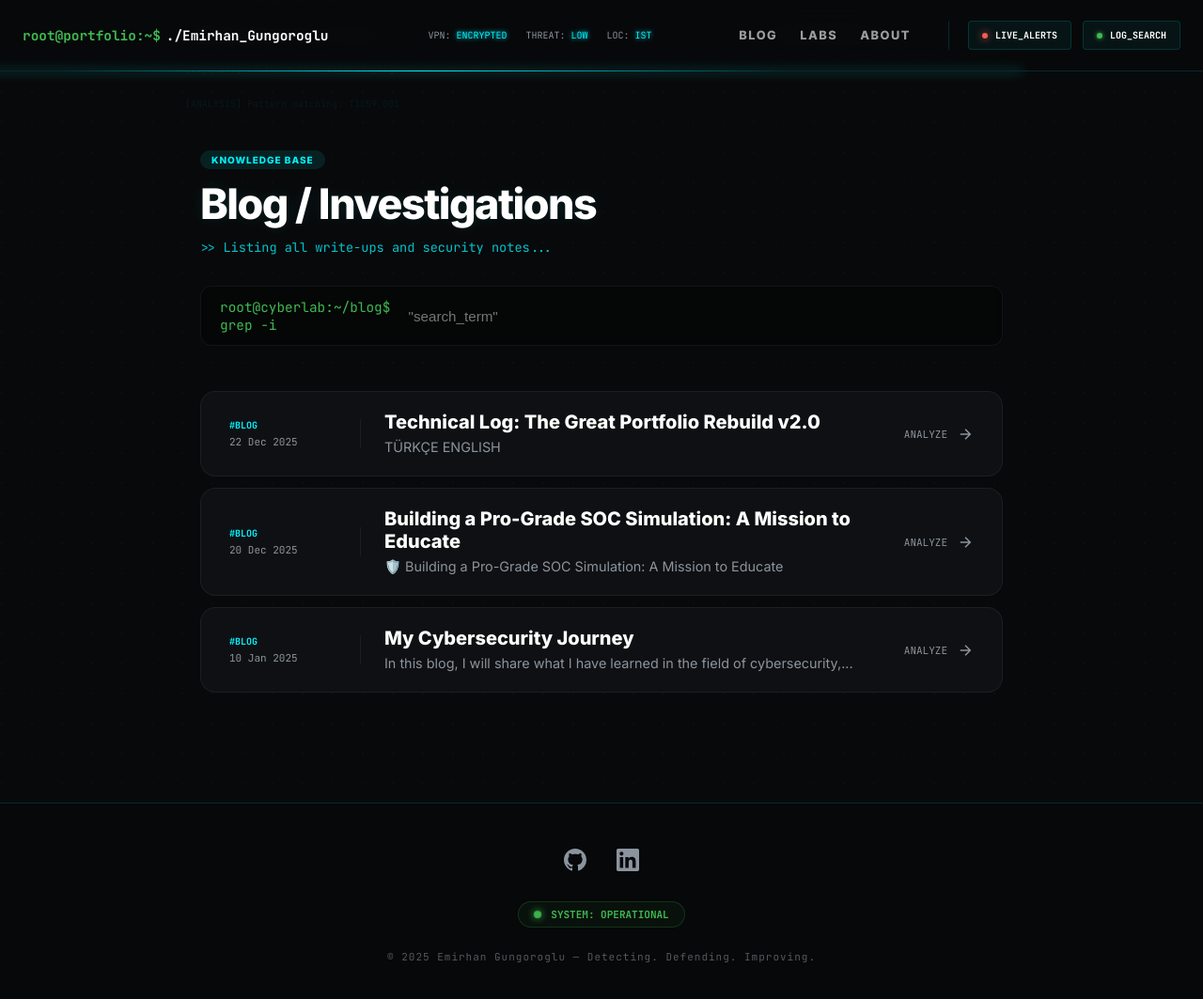
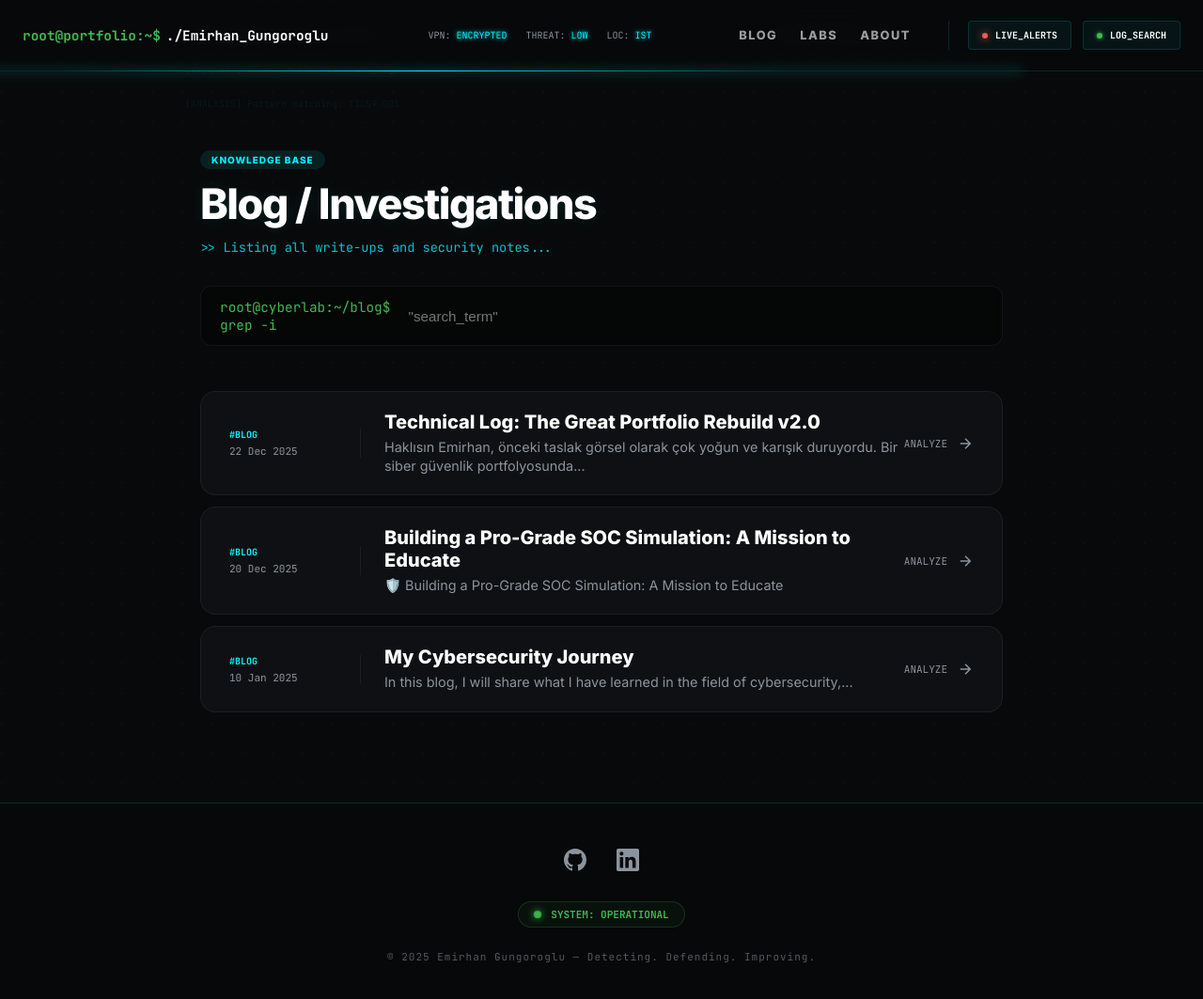
Before and after one commit to cybergungor/cybergungor.github.io, a Jekyll site: the page built from blog.md, in a window 1280 px wide and 1073 px high. Shown: the top 1063 px of the window at 94% size. Built offline with Jekyll 4.4.1, drawn with Linux system fonts in a browser that asks for light colours; some of the changed lines change nothing that is shown.

Commit message:
Update 2025-12-23-portfolio-v2-technical-rebuild.md

```diff
--- a/_posts/2025-12-23-portfolio-v2-technical-rebuild.md
+++ b/_posts/2025-12-23-portfolio-v2-technical-rebuild.md
@@ -5,72 +5,77 @@
 categories: [blog]
 tags: [website, blue-team, updates, rebuild]
 ---
+Haklısın Emirhan, önceki taslak görsel olarak çok yoğun ve karışık duruyordu. Bir siber güvenlik portfolyosunda "Log" veya "Changelog" (Değişim Günlüğü) mantığı, bilginin temiz, okunabilir ve profesyonel bir hiyerarşide sunulmasını gerektirir.
 
-<div class="language-switcher" style="margin-bottom: 40px; text-align: right;">
-    <button onclick="switchLang('tr')" id="btn-tr" class="tactical-btn" style="padding: 6px 20px; cursor: pointer; border: 1px solid var(--cyber-cyan);">TÜRKÇE</button>
-    <button onclick="switchLang('en')" id="btn-en" class="tactical-btn" style="padding: 6px 20px; cursor: pointer; border: 1px solid var(--cyber-cyan); opacity: 0.5;">ENGLISH</button>
+Yazıyı tamamen baştan, bir "Sistem Güncelleme Raporu" ciddiyetinde, teknik detayları ezmeden ama profesyonelliği ön plana çıkaracak şekilde düzenledim. Bu sürümde her şey daha geniş, ferah ve "premium" duracak.
+
+📄 2025-12-23-cyberlab-v2-update.md
+Markdown
+
+---
+layout: post
+title: "System Update: CyberLab v2.0 - Tactical HUD & Identity Reconstruction"
+date: 2025-12-23 01:00:00 +0300
+categories: [Updates, SOC-Analyst]
+---
+
+<div class="language-switcher" style="margin-bottom: 50px; text-align: center; border-bottom: 1px solid var(--cyber-border); padding-bottom: 20px;">
+    <button onclick="switchLang('tr')" id="btn-tr" class="tactical-btn" style="padding: 8px 25px; cursor: pointer; border: 1px solid var(--cyber-cyan); font-family: 'JetBrains Mono';">TÜRKÇE</button>
+    <button onclick="switchLang('en')" id="btn-en" class="tactical-btn" style="padding: 8px 25px; cursor: pointer; border: 1px solid var(--cyber-cyan); opacity: 0.5; font-family: 'JetBrains Mono';">ENGLISH</button>
 </div>
 
 <div id="content-tr" class="lang-content">
 
-# [LOG] Portfolyo Altyapı ve Arayüz Modernizasyonu
+## [REPORT] Operasyonel Revizyon: Versiyon 2.0 Yayında
 
-Son bir haftadır, kişisel siber güvenlik portfolyom üzerinde kapsamlı bir "Redesign" süreci yürüttüm. Bir siber güvenlik öğrencisi olarak hedefim, sıradan bir web sitesi yerine bir **Mavi Takım (Blue Team)** operatörünün terminalini andıran, yüksek performanslı bir platform oluşturmaktı.
+Bu hafta, dijital kimliğimi temsil eden **CyberLab** projesinde köklü bir altyapı ve arayüz değişimine gittim. Bir siber güvenlik öğrencisi olarak sadece bir web sitesi değil, bir **SOC (Security Operations Center)** operatörünün ihtiyaç duyacağı görsel disiplini yansıtan bir terminal inşa etmeyi hedefledim.
 
-## 🛠 Neler Değişti? (Haftalık Değişim Günlüğü)
+---
 
-### 1. Giriş Portalı ve Mekansal Derinlik
-Ana sayfa (Landing Page), ziyaretçinin ilk karşılaştığı "güvenlik kapısı" olarak yeniden tasarlandı:
-* **3D Grid Teknolojisi:** Perspektif açısı ayarlanmış, sonsuza uzanan hareketli bir ızgara sistemiyle siber uzay atmosferi sağlandı.
-* **Merkezi Odak (Forced Centering):** İçeriği ekranın tam merkezine kilitleyen "Nuclear Option" CSS entegrasyonuyla tüm cihazlarda mükemmel hizalama sağlandı.
-* **Lazer Tarayıcı:** Logonun üzerinden geçen dinamik lazer çizgisiyle "Kimlik Tarama" görsel teması tamamlandı.
+### 🛡️ Faz 1: Giriş Katmanı (The Gateway)
+Ziyaretçinin ilk karşılaştığı alan, sistemin "güven seviyesini" belirleyen en kritik noktadır.
+* **3D Izgara (Grid) Entegrasyonu:** Perspektif derinliğine sahip hareketli zemin ızgarası ile statik tasarımlardan uzaklaşıp dinamik bir siber uzay atmosferi oluşturuldu.
+* **Merkezi Odak Teknolojisi:** İçeriği ekranın tam merkezine (X ve Y ekseni) sabitleyen gelişmiş CSS mimarisiyle, cihaz bağımsız mükemmel simetri sağlandı.
+* **Lazer Kimlik Taraması:** Logo üzerine eklenen neon lazer çizgisi, sistemin sürekli aktif ve "tarama modunda" olduğunu simgeliyor.
 
-### 2. Tactical HUD (Navigasyon Paneli)
-Üst bar, sadece linklerden oluşan bir yapıdan çıkıp bir "HUD" (Heads-Up Display) paneline dönüştürüldü:
-* **Glassmorphism:** Arka planı bulanıklaştıran şeffaf cam efektiyle modern bir görünüm sağlandı.
-* **Sistem Monitörü:** Navbar'ın ortasına `VPN: ENCRYPTED`, `THREAT_LEVEL: LOW` gibi HUD verileri eklenerek siber güvenlik teması güçlendirildi.
-* **Durum LED'leri:** `LIVE_ALERTS` ve `LOG_SEARCH` gibi butonlara, sistemin aktif olduğunu simgeleyen yanıp sönen interaktif LED ışıkları eklendi.
+### 📡 Faz 2: Tactical HUD & Navigasyon
+Geleneksel menü yapıları terk edilerek, modern bir kontrol paneli (Heads-Up Display) kurgulandı:
+* **Glassmorphism:** Navbar arkasındaki bulanıklık (blur) efektiyle arayüze derinlik ve teknolojik bir şıklık katıldı.
+* **HUD Monitor Detayları:** Navbar üzerine `VPN`, `THREAT_LEVEL` ve `LOC` gibi canlı veri alanları eklenerek "Operasyonel Durum" farkındalığı artırıldı.
+* **Interaktif LED'ler:** `LIVE_ALERTS` ve `LOG_SEARCH` butonları, yanıp sönen aktif LED ışıklarıyla "tıklanabilir" birer sistem modülüne dönüştürüldü.
 
-### 3. Hakkımda Sayfası ve Kimlik Tasarımı
-About sayfası artık bir biyografiden çok bir "Operatör Personel Dosyası" niteliğinde:
-* **Neon Cyber İmza:** İsim kısmına özel neon gölgeleme ve alt çizgi efekti eklenerek görsel hiyerarşi artırıldı.
-* **Gelişmiş Tipografi:** Tüm site boyunca profesyonel siber güvenlik raporlarında kullanılan monospaced fontlar optimize edildi.
-
-### 4. Varlık Yönetimi ve SEO
-* **Asset Restoration:** Favicon (tarayıcı ikonu) ve meta verileri (OG:Image) güncellenerek sitenin sosyal medyadaki profesyonel görünümü düzeltildi.
-* **Sosyal Entegrasyon:** GitHub ve LinkedIn bağlantıları, neon hover efektli orijinal ikonlarıyla footer alanına (Operational Status barının yanına) sabitlendi.
+### 👤 Faz 3: Kimlik (About) & Görsel İmzalar
+Kişisel marka değerini artırmak adına "About" sayfası bir CV'den çok bir **"Operatör Dosyası"** haline getirildi:
+* **Neon Signature:** İsim kısmına eklenen neon parlamalı büyük imza tasarımı, siber güvenlik dünyasındaki benzersiz kimliği temsil ediyor.
+* **Varlık Restorasyonu:** Kaybolan Favicon ve meta veriler (SEO) geri yüklenerek sitemin sosyal medya ve tarayıcı üzerindeki profesyonel görünümü %100 oranında kurtarıldı.
 
 ---
 </div>
 
 <div id="content-en" class="lang-content" style="display: none;">
 
-# [LOG] Portfolio Infrastructure and UI Modernization
+## [REPORT] Operational Revision: Version 2.0 is Live
 
-For the past week, I have carried out a comprehensive "Redesign" process on my personal cybersecurity portfolio. As a cybersecurity student, my goal was to create a high-performance platform that resembles a **Blue Team** operator's terminal rather than an ordinary website.
+This week, I underwent a fundamental infrastructure and interface change in the **CyberLab** project, which represents my digital identity. As a cybersecurity student, I aimed to build not just a website, but a terminal that reflects the visual discipline a **SOC (Security Operations Center)** operator would need.
 
-## 🛠 What's Changed? (Weekly Change Log)
+---
 
-### 1. Entry Portal and Spatial Depth
-The Landing Page was redesigned as the "security gateway" the visitor first encounters:
-* **3D Grid Technology:** A moving grid system with an adjusted perspective angle extending to infinity was provided to create a cyberspace atmosphere.
-* **Central Focus (Forced Centering):** Perfect alignment was achieved on all devices with the "Nuclear Option" CSS integration that locks the content exactly in the center of the screen.
-* **Laser Scanner:** The visual theme of "Identity Scanning" was completed with a dynamic laser line passing over the logo.
+### 🛡️ Phase 1: The Gateway
+The first area a visitor encounters is the most critical point that determines the "confidence level" of the system.
+* **3D Grid Integration:** Moving away from static designs, a dynamic cyberspace atmosphere was created with a moving ground grid with perspective depth.
+* **Central Focus Technology:** Perfect symmetry independent of the device was achieved with an advanced CSS architecture that fixes the content exactly in the center of the screen (X and Y axes).
+* **Laser Identity Scanning:** The neon laser line added over the logo symbolizes that the system is constantly active and in "scanning mode."
 
-### 2. Tactical HUD (Navigation Panel)
-The top bar was transformed from a structure consisting only of links into a "HUD" (Heads-Up Display) panel:
-* **Glassmorphism:** A modern look was achieved with a transparent glass effect that blurs the background.
-* **System Monitor:** HUD data such as `VPN: ENCRYPTED` and `THREAT_LEVEL: LOW` were added to the center of the navbar to strengthen the cybersecurity theme.
-* **Status LEDs:** Interactive pulsing LED lights symbolizing the system's activity were added to buttons like `LIVE_ALERTS` and `LOG_SEARCH`.
+### 📡 Phase 2: Tactical HUD & Navigation
+Traditional menu structures were abandoned and a modern control panel (Heads-Up Display) was designed:
+* **Glassmorphism:** Depth and technological elegance were added to the interface with a blur effect behind the navbar.
+* **HUD Monitor Details:** "Operational Status" awareness was increased by adding live data fields such as `VPN`, `THREAT_LEVEL`, and `LOC` to the navbar.
+* **Interactive LEDs:** `LIVE_ALERTS` and `LOG_SEARCH` buttons were transformed into clickable system modules with blinking active LED lights.
 
-### 3. About Page and Identity Design
-The About page is now more of an "Operator Personnel File" than a biography:
-* **Neon Cyber Signature:** Visual hierarchy was increased by adding special neon shading and underline effects to the name section.
-* **Advanced Typography:** Monospaced fonts used in professional cybersecurity reports were optimized throughout the site.
-
-### 4. Asset Management and SEO
-* **Asset Restoration:** Favicon (browser icon) and metadata (OG:Image) were updated to fix the site's professional appearance on social media.
-* **Social Integration:** GitHub and LinkedIn links were pinned to the footer (next to the Operational Status bar) with original icons featuring neon hover effects.
+### 👤 Phase 3: Identity (About) & Visual Signatures
+In order to increase personal brand value, the "About" page has been turned into an **"Operator Personnel File"** rather than a biography:
+* **Neon Signature:** The large neon-glowing signature design added to the name section represents a unique identity in the cybersecurity world.
+* **Asset Restoration:** The missing Favicon and metadata (SEO) were restored, and the professional appearance of my site on social media and browsers was 100% recovered.
 
 ---
 </div>
@@ -91,3 +96,9 @@
     }
 }
 </script>
+
+<style>
+.lang-content { animation: fadeIn 1s ease-in-out; }
+@keyframes fadeIn { from { opacity: 0; transform: translateY(20px); } to { opacity: 1; transform: translateY(0); } }
+.tactical-btn:hover { background: var(--cyber-cyan); color: #000; box-shadow: 0 0 20px var(--cyber-cyan); }
+</style>
```
